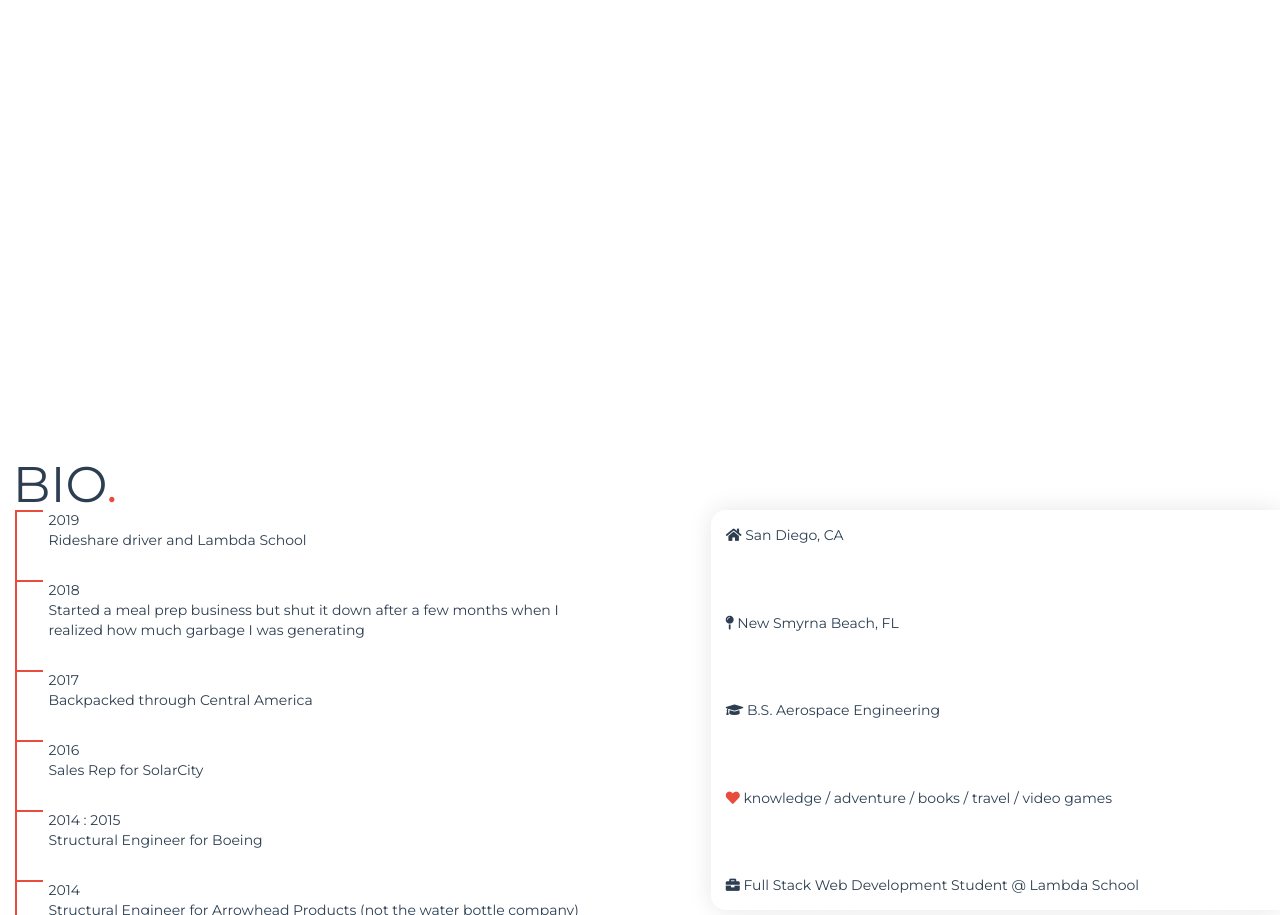
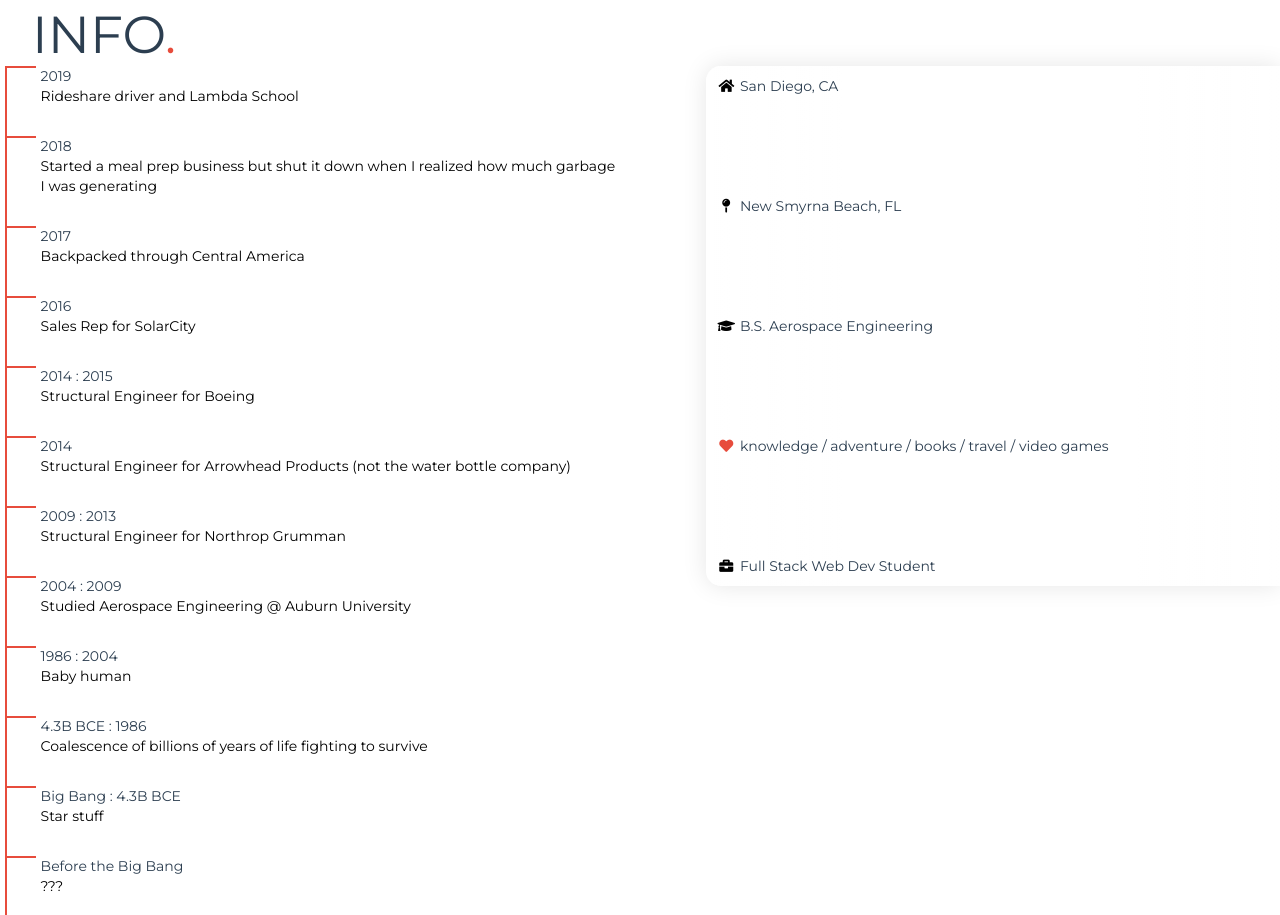
Before and after one commit to RickAhlgren/personal-website, a plain HTML site: page index.html in a window 1280 px wide. Shown: the part 1885-2800 px from the top of the page. Drawn offline with Linux system fonts and the light colour scheme.

Commit message:
Still cleaning up for mobile

```diff
--- a/index.html
+++ b/index.html
@@ -48,7 +48,7 @@
       <div class="container">
         <!-- this code is for the WEL COME  -->
         <div class="section-heading">
-          <h1>WEL<br />COME<span class="accent-punctuation">.</span></h1>
+          <h1>WEL<br />KUM<span class="accent-punctuation">.</span></h1>
         </div>
         <div class="frosted welcome-textbox">
           <p>
@@ -135,7 +135,7 @@
       <section id="about" class="container">
         <div class="section-heading">
           <h1 style="color:#2C3E50">
-            BIO<span class="accent-punctuation">.</span>
+            INFO<span class="accent-punctuation">.</span>
           </h1>
         </div>
         <div class="about-box">
@@ -143,16 +143,16 @@
             <div class="time-line"></div>
             <div class="timeline-text">
               <p>2019</p>
-              <p>Rideshare driver and Lambda School</p>
+              <p class="emph-text">Rideshare driver and Lambda School</p>
               <br /><br /><br />
             </div>
             <!-- this closes the timeline text div -->
             <div class="time-line"></div>
             <div class="timeline-text">
               <p>2018</p>
-              <p>
-                Started a meal prep business but shut it down after a few months
-                when I realized how much garbage I was generating
+              <p class="emph-text">
+                Started a meal prep business but shut it down when I realized
+                how much garbage I was generating
               </p>
               <br /><br /><br />
             </div>
@@ -160,7 +160,7 @@
             <div class="time-line"></div>
             <div class="timeline-text">
               <p>2017</p>
-              <p>
+              <p class="emph-text">
                 Backpacked through Central America
               </p>
               <br /><br /><br />
@@ -169,7 +169,7 @@
             <div class="time-line"></div>
             <div class="timeline-text">
               <p>2016</p>
-              <p>
+              <p class="emph-text">
                 Sales Rep for SolarCity
               </p>
               <br /><br /><br />
@@ -178,7 +178,7 @@
             <div class="time-line"></div>
             <div class="timeline-text">
               <p>2014 : 2015</p>
-              <p>
+              <p class="emph-text">
                 Structural Engineer for Boeing
               </p>
               <br /><br /><br />
@@ -187,7 +187,7 @@
             <div class="time-line"></div>
             <div class="timeline-text">
               <p>2014</p>
-              <p>
+              <p class="emph-text">
                 Structural Engineer for Arrowhead Products (not the water bottle
                 company)
               </p>
@@ -197,7 +197,7 @@
             <div class="time-line"></div>
             <div class="timeline-text">
               <p>2009 : 2013</p>
-              <p>
+              <p class="emph-text">
                 Structural Engineer for Northrop Grumman
               </p>
               <br /><br /><br />
@@ -206,7 +206,7 @@
             <div class="time-line"></div>
             <div class="timeline-text">
               <p>2004 : 2009</p>
-              <p>
+              <p class="emph-text">
                 Studied Aerospace Engineering @ Auburn University
               </p>
               <br /><br /><br />
@@ -215,7 +215,7 @@
             <div class="time-line"></div>
             <div class="timeline-text">
               <p>1986 : 2004</p>
-              <p>
+              <p class="emph-text">
                 Baby human
               </p>
               <br /><br /><br />
@@ -224,7 +224,7 @@
             <div class="time-line"></div>
             <div class="timeline-text">
               <p>4.3B BCE : 1986</p>
-              <p>
+              <p class="emph-text">
                 Coalescence of billions of years of life fighting to survive
               </p>
               <br /><br /><br />
@@ -233,7 +233,7 @@
             <div class="time-line"></div>
             <div class="timeline-text">
               <p>Big Bang : 4.3B BCE</p>
-              <p>
+              <p class="emph-text">
                 Star stuff
               </p>
               <br /><br /><br />
@@ -242,7 +242,7 @@
             <div class="time-line"></div>
             <div class="timeline-text">
               <p>Before the Big Bang</p>
-              <p>
+              <p class="emph-text">
                 ???
               </p>
               <br /><br /><br />
@@ -251,18 +251,18 @@
           </div>
           <!-- this closes the timeline-container -->
           <div class="about-stats frosted">
-            <p><i class="fas fa-home"></i> San Diego, CA</p>
-            <p><i class="fas fa-map-pin"></i> New Smyrna Beach, FL</p>
+            <p><i class="fas fa-home emph-text"></i> San Diego, CA</p>
+            <p><i class="fas fa-map-pin emph-text"></i> New Smyrna Beach, FL</p>
             <p>
-              <i class="fas fa-graduation-cap"></i> B.S. Aerospace Engineering
+              <i class="fas fa-graduation-cap emph-text"></i> B.S. Aerospace Engineering
             </p>
             <p>
               <i class="fas fa-heart"></i> knowledge / adventure / books /
               travel / video games
             </p>
             <p>
-              <i class="fas fa-briefcase"></i> Full Stack Web Development
-              Student @ Lambda School
+              <i class="fas fa-briefcase emph-text"></i> Full Stack Web Dev
+              Student
             </p>
           </div>
         </div>
@@ -271,10 +271,10 @@
 
       <!-- this opens the work section -->
       <!-- <section id="work" class="container"> -->
-      <section id="work">
+      <section id="work" class="container">
         <div class="section-heading">
           <h1 style="color:#2C3E50">
-            Work<span class="accent-punctuation">.</span>
+            WRK<span class="accent-punctuation">.</span>
           </h1>
         </div>
         <div class="portfolio">
--- a/less/global.less
+++ b/less/global.less
@@ -13,7 +13,7 @@ body {
 }
 
 h1 {
-  font-size: 5rem;
+  font-size: 5.2rem;
 }
 
 h2 {
@@ -47,3 +47,7 @@ p,a {
   line-height: 2rem;
   color: @dark;
 }
+
+.emph-text {
+  color: black;
+}
--- a/less/home-page.less
+++ b/less/home-page.less
@@ -76,9 +76,9 @@
 
   // This code is for the heading of each section that overlaps the content of the section in question, accenting the heading with a colorful period
   .section-heading {
-    width: 98%;
+    width: 95%;
     color: @dark;
-    transform: translateY(15px);
+    transform: translateY(20px);
     z-index: 5;
 
     .accent-punctuation {
@@ -105,6 +105,7 @@
     box-shadow: 0 0 25px rgba(0, 0, 0, 0.1),
       inset 0 0 1px rgba(255, 255, 255, 0.6);
 
+    -webkit-backdrop-filter: blur(8px);
     backdrop-filter: blur(8px);
   }
 
@@ -166,14 +167,14 @@
   // This will link to a more in-depth About page
   // Buttons at the bottom should be for Resume AND Learn More
   #about {
-    height: 300vh;
+    height: 1500px;
     .about-box {
-      padding: 15px 0 15px 15px;
+      padding: 25px 0 15px 5px;
       display: flex;
       justify-content: space-between;
 
       .timeline-container {
-        width: 45%;
+        width: 48%;
         display: flex;
         flex-wrap: wrap;
         .time-line {
@@ -187,9 +188,9 @@
         }
       }
       .about-stats {
-        height: 400px;
+        height: 65vh;
         width: 45%;
-        padding: 15px;
+        padding: 10px 5px 10px 10px;
         border-top-left-radius: 15px;
         border-bottom-left-radius: 15px;
 
@@ -199,7 +200,12 @@
 
         position: -webkit-sticky;
         position: sticky;
-        top: 20px;
+        top: 65px;
+
+        i {
+          width: 20px;
+          text-align: center;
+        }
 
         .fa-heart {
           color: @prim;
@@ -213,6 +219,7 @@
   // Keep design simple and in line with the rest of the page
   // Create a separate page that lists all of my work in aesthetically pleasing grid
   #work {
+    height: 200vh;
     margin: 20px 0 40px;
     .portfolio {
       width: 90vw;
```
Also changed, not shown: css/index.css.
